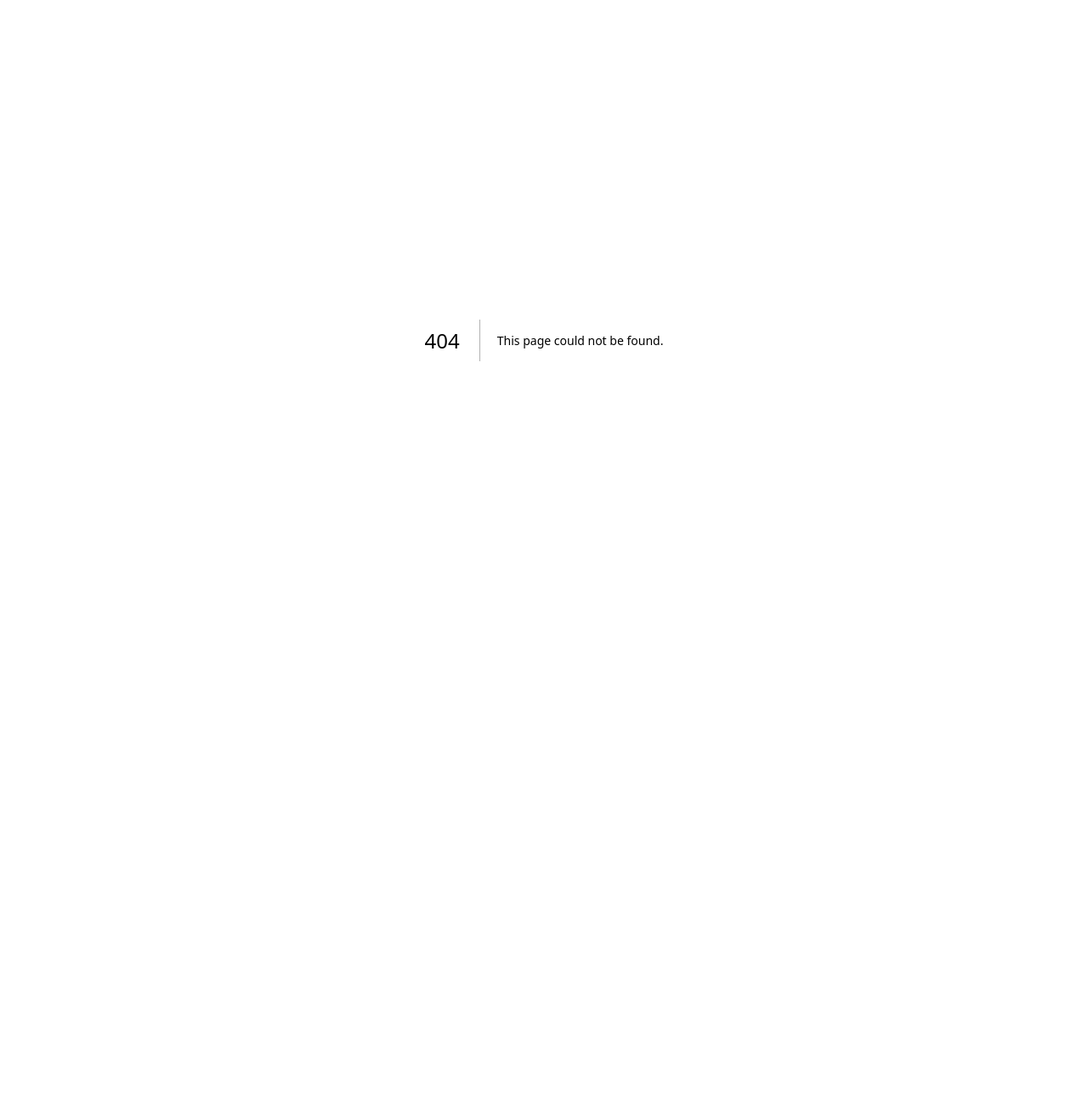
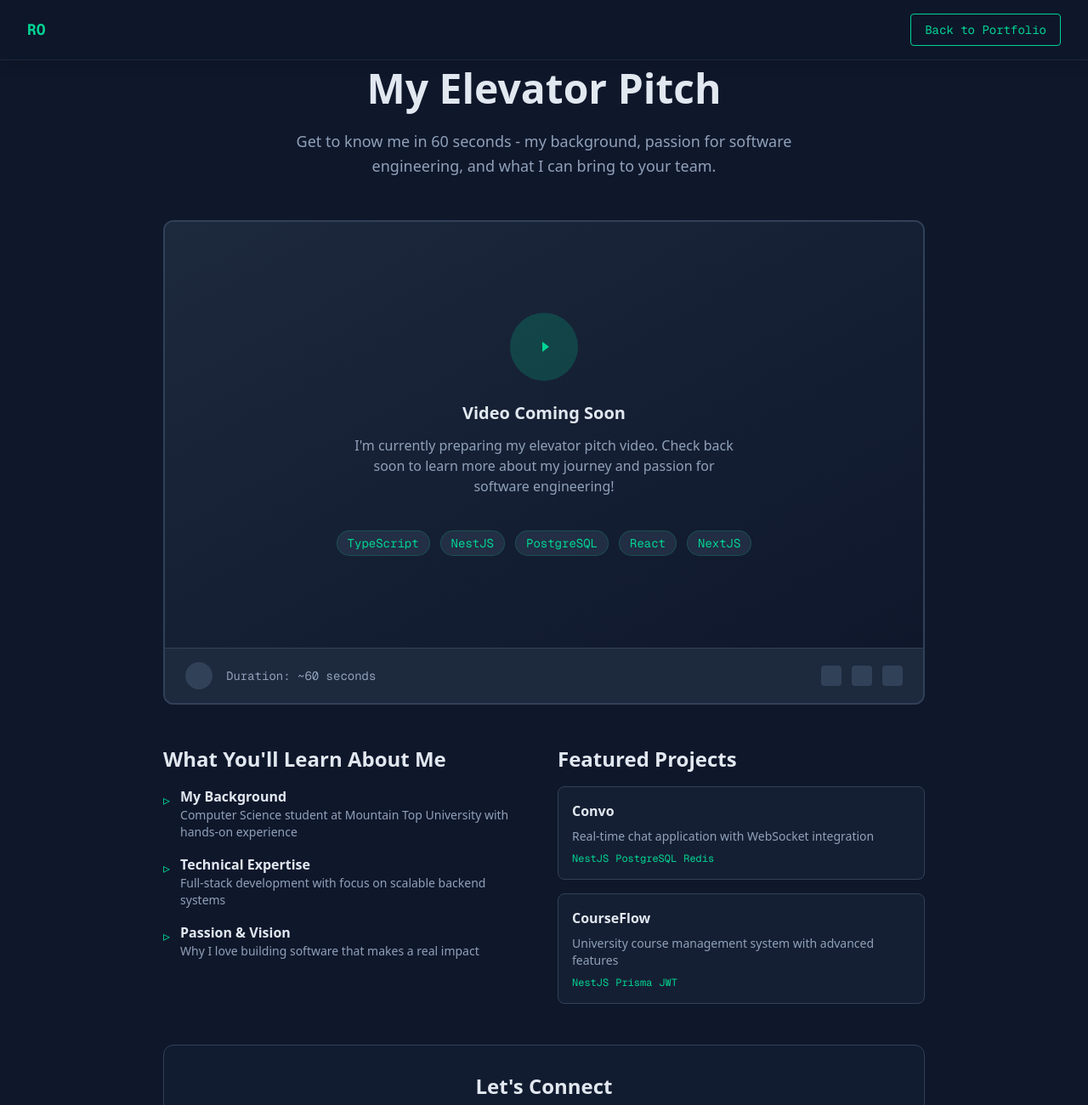
Before and after one commit to ricky-ultimate/portfolio-v1, a Next.js app: page /elevator-pitch in a window 1280 px wide. Before the commit this address had no page. Shown: the top 1300 px of the page at 85% size. Before the commit the page ends 800 px from the top, so only its background shows below. Built offline with nearby package versions, Linux system fonts and the light colour scheme.

Commit message:
chore: elevator pitch

```diff
--- /dev/null
+++ b/src/app/elevator-pitch/page.tsx
@@ -0,0 +1,197 @@
+import Link from "next/link";
+
+export default function ElevatorPitch() {
+  return (
+    <div className="min-h-screen bg-slate-900 text-slate-300">
+      {/* Navigation */}
+      <nav className="fixed top-0 left-0 right-0 z-50 bg-slate-900/95 backdrop-blur-md shadow-lg border-b border-slate-800">
+        <div className="max-w-7xl mx-auto px-4 sm:px-6 lg:px-8 py-4">
+          <div className="flex items-center justify-between">
+            <Link
+              href="/"
+              className="text-emerald-400 font-mono text-lg font-bold cursor-pointer hover:text-emerald-300 transition-colors"
+            >
+              RO
+            </Link>
+            <Link
+              href="/"
+              className="px-4 py-2 border border-emerald-400 text-emerald-400 rounded hover:bg-emerald-400/10 transition-colors font-mono text-sm"
+            >
+              Back to Portfolio
+            </Link>
+          </div>
+        </div>
+      </nav>
+
+      {/* Main Content */}
+      <main className="pt-20 px-4 sm:px-6 lg:px-8">
+        <div className="max-w-4xl mx-auto">
+          {/* Header Section */}
+          <div className="text-center mb-12">
+            <h1 className="text-3xl sm:text-4xl md:text-5xl font-bold text-slate-200 mb-6">
+              My Elevator Pitch
+            </h1>
+            <p className="text-slate-400 text-lg max-w-2xl mx-auto leading-relaxed">
+              Get to know me in 60 seconds - my background, passion for software engineering,
+              and what I can bring to your team.
+            </p>
+          </div>
+
+          {/* Video Section */}
+          <div className="mb-12">
+            <div className="relative bg-slate-800/50 rounded-xl border-2 border-slate-700 overflow-hidden">
+              <div className="aspect-video flex items-center justify-center bg-gradient-to-br from-slate-800 to-slate-900">
+                <div className="text-center space-y-6">
+                  {/* Play Button Icon */}
+                  <div className="w-20 h-20 bg-emerald-400/20 rounded-full flex items-center justify-center mx-auto group hover:bg-emerald-400/30 transition-colors cursor-pointer">
+                    <div className="w-0 h-0 border-l-8 border-l-emerald-400 border-t-6 border-t-transparent border-b-6 border-b-transparent ml-1"></div>
+                  </div>
+
+                  {/* Placeholder Text */}
+                  <div className="space-y-3">
+                    <h3 className="text-xl font-semibold text-slate-200">
+                      Video Coming Soon
+                    </h3>
+                    <p className="text-slate-400 max-w-md mx-auto">
+                      I'm currently preparing my elevator pitch video. Check back soon to
+                      learn more about my journey and passion for software engineering!
+                    </p>
+                  </div>
+
+                  {/* Tech Stack Preview */}
+                  <div className="flex flex-wrap justify-center gap-3 pt-4">
+                    {["TypeScript", "NestJS", "PostgreSQL", "React", "NextJS"].map((tech) => (
+                      <span
+                        key={tech}
+                        className="px-3 py-1 bg-slate-700/50 text-emerald-400 rounded-full text-sm font-mono border border-emerald-400/20"
+                      >
+                        {tech}
+                      </span>
+                    ))}
+                  </div>
+                </div>
+              </div>
+
+              {/* Video Controls Placeholder */}
+              <div className="bg-slate-800 px-6 py-4 border-t border-slate-700">
+                <div className="flex items-center justify-between">
+                  <div className="flex items-center space-x-4">
+                    <div className="w-8 h-8 bg-slate-700 rounded-full"></div>
+                    <div className="text-sm text-slate-400 font-mono">
+                      Duration: ~60 seconds
+                    </div>
+                  </div>
+                  <div className="flex items-center space-x-3">
+                    <div className="w-6 h-6 bg-slate-700 rounded"></div>
+                    <div className="w-6 h-6 bg-slate-700 rounded"></div>
+                    <div className="w-6 h-6 bg-slate-700 rounded"></div>
+                  </div>
+                </div>
+              </div>
+            </div>
+          </div>
+
+          {/* Key Points Section */}
+          <div className="grid md:grid-cols-2 gap-8 mb-12">
+            <div className="space-y-6">
+              <h2 className="text-2xl font-bold text-slate-200 mb-4">
+                What You'll Learn About Me
+              </h2>
+              <div className="space-y-4">
+                <div className="flex items-start space-x-3">
+                  <span className="text-emerald-400 mt-1">▹</span>
+                  <div>
+                    <h3 className="font-semibold text-slate-200">My Background</h3>
+                    <p className="text-slate-400 text-sm">
+                      Computer Science student at Mountain Top University with hands-on experience
+                    </p>
+                  </div>
+                </div>
+                <div className="flex items-start space-x-3">
+                  <span className="text-emerald-400 mt-1">▹</span>
+                  <div>
+                    <h3 className="font-semibold text-slate-200">Technical Expertise</h3>
+                    <p className="text-slate-400 text-sm">
+                      Full-stack development with focus on scalable backend systems
+                    </p>
+                  </div>
+                </div>
+                <div className="flex items-start space-x-3">
+                  <span className="text-emerald-400 mt-1">▹</span>
+                  <div>
+                    <h3 className="font-semibold text-slate-200">Passion & Vision</h3>
+                    <p className="text-slate-400 text-sm">
+                      Why I love building software that makes a real impact
+                    </p>
+                  </div>
+                </div>
+              </div>
+            </div>
+
+            <div className="space-y-6">
+              <h2 className="text-2xl font-bold text-slate-200 mb-4">
+                Featured Projects
+              </h2>
+              <div className="space-y-4">
+                <div className="bg-slate-800/50 p-4 rounded-lg border border-slate-700">
+                  <h3 className="font-semibold text-slate-200 mb-2">Convo</h3>
+                  <p className="text-slate-400 text-sm mb-2">
+                    Real-time chat application with WebSocket integration
+                  </p>
+                  <div className="flex gap-2">
+                    <span className="text-xs font-mono text-emerald-400">NestJS</span>
+                    <span className="text-xs font-mono text-emerald-400">PostgreSQL</span>
+                    <span className="text-xs font-mono text-emerald-400">Redis</span>
+                  </div>
+                </div>
+                <div className="bg-slate-800/50 p-4 rounded-lg border border-slate-700">
+                  <h3 className="font-semibold text-slate-200 mb-2">CourseFlow</h3>
+                  <p className="text-slate-400 text-sm mb-2">
+                    University course management system with advanced features
+                  </p>
+                  <div className="flex gap-2">
+                    <span className="text-xs font-mono text-emerald-400">NestJS</span>
+                    <span className="text-xs font-mono text-emerald-400">Prisma</span>
+                    <span className="text-xs font-mono text-emerald-400">JWT</span>
+                  </div>
+                </div>
+              </div>
+            </div>
+          </div>
+
+          {/* Call to Action */}
+          <div className="text-center bg-slate-800/30 rounded-xl p-8 border border-slate-700">
+            <h2 className="text-2xl font-bold text-slate-200 mb-4">
+              Let's Connect
+            </h2>
+            <p className="text-slate-400 mb-6 max-w-2xl mx-auto">
+              Interested in learning more about my experience and how I can contribute to your team?
+              I'd love to have a conversation about potential opportunities.
+            </p>
+            <div className="flex flex-col sm:flex-row gap-4 justify-center">
+              <Link
+                href="mailto:richesogigi0@gmail.com"
+                className="px-6 py-3 bg-emerald-400 text-slate-900 rounded hover:bg-emerald-300 transition-colors font-mono font-semibold"
+              >
+                Get In Touch
+              </Link>
+              <Link
+                href="/"
+                className="px-6 py-3 border border-emerald-400 text-emerald-400 rounded hover:bg-emerald-400/10 transition-colors font-mono"
+              >
+                View Full Portfolio
+              </Link>
+            </div>
+          </div>
+        </div>
+      </main>
+
+      {/* Footer */}
+      <footer className="mt-16 py-8 px-4 sm:px-6 lg:px-8 text-center border-t border-slate-800">
+        <p className="text-slate-400 font-mono text-sm">
+          Built by Riches Ogigi
+        </p>
+      </footer>
+    </div>
+  );
+}
```
